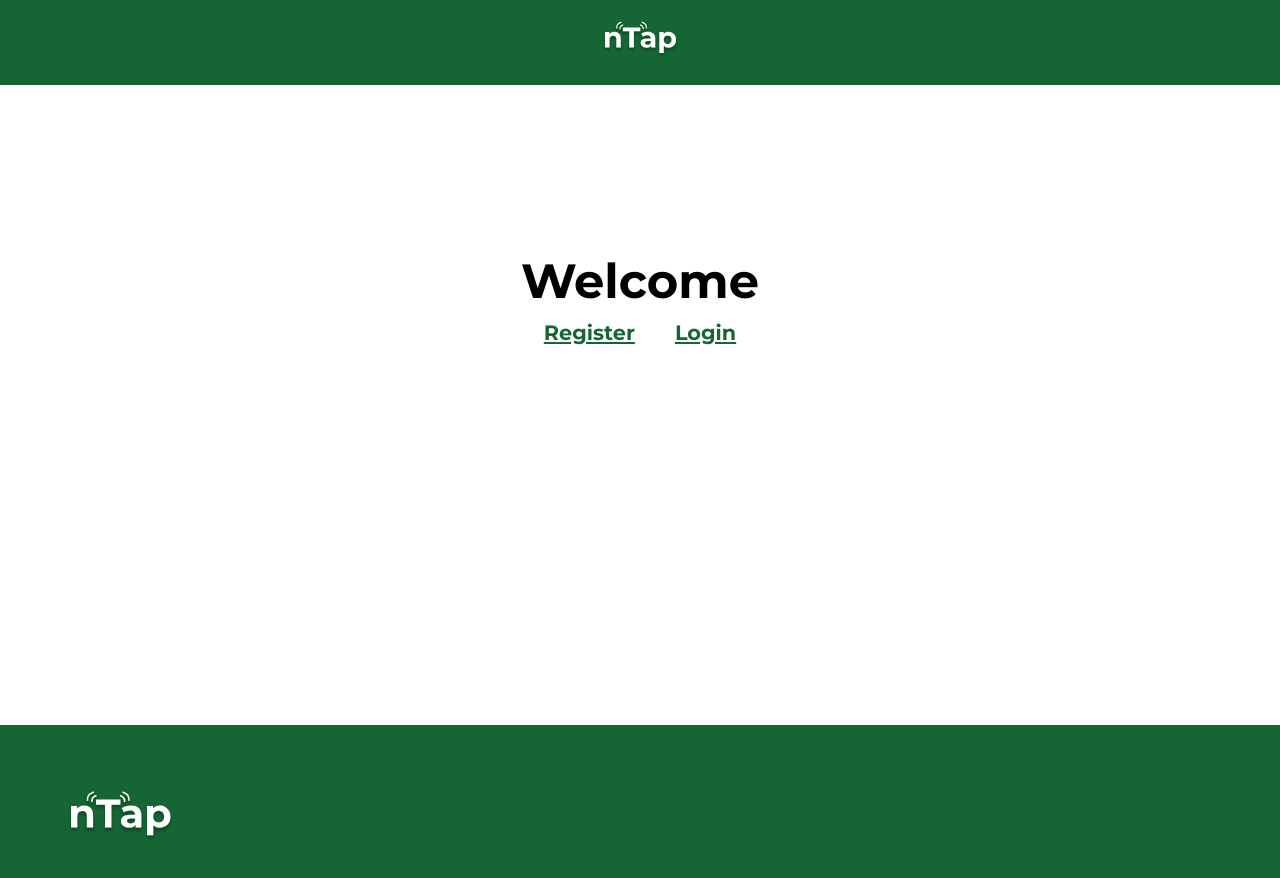
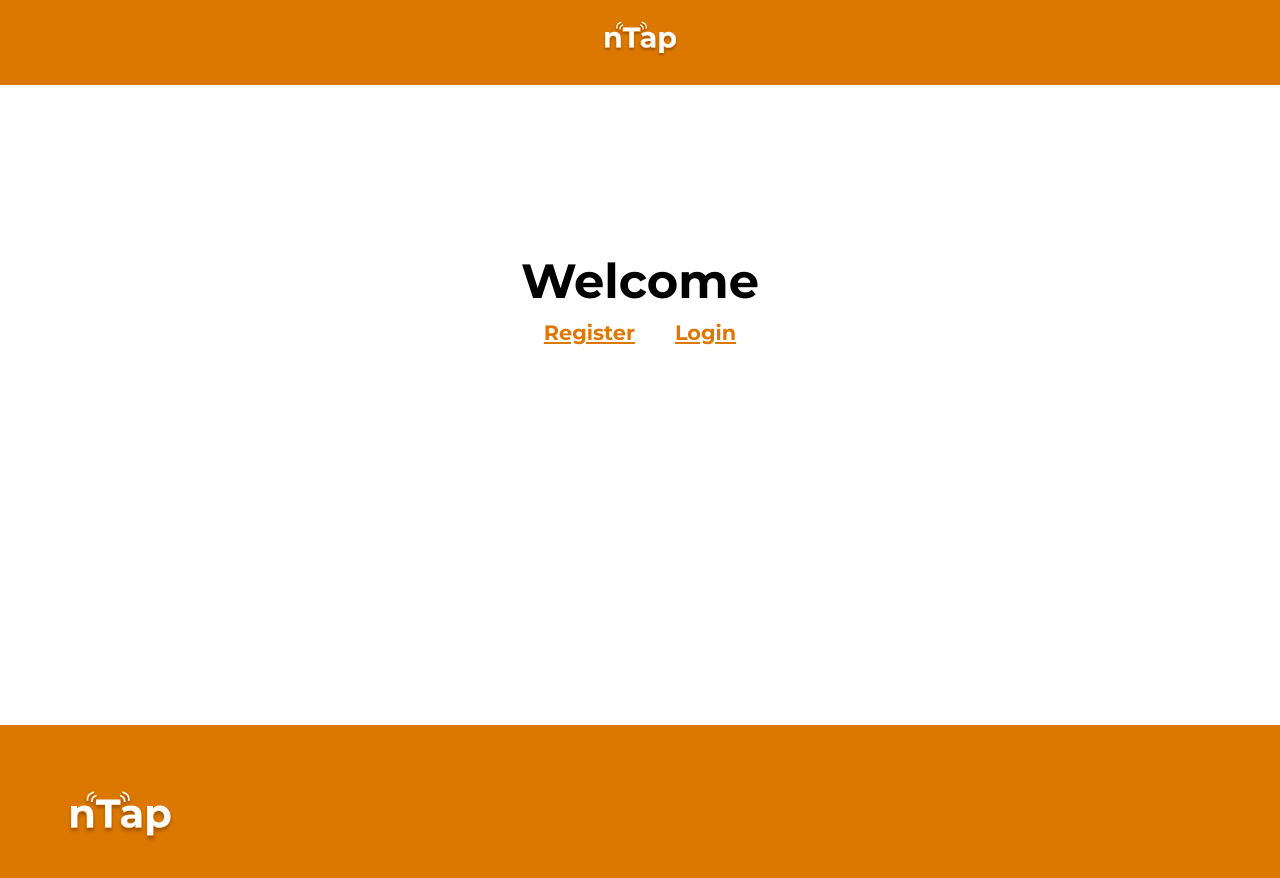
Before and after one commit to KhoiUna/nfc-orange, a Next.js app: page / in a window 1280 px wide. Shown: the top 878 px of the page. Built offline with nearby package versions, Linux system fonts and the light colour scheme.

Commit message:
update primary color

```diff
--- a/components/Logo.tsx
+++ b/components/Logo.tsx
@@ -42,7 +42,7 @@ const Logo = () => (
         filterUnits="userSpaceOnUse"
         color-interpolation-filters="sRGB"
       >
-        <feFlood flood-opacity="0" result="BackgroundImageFix" />
+        <feFlood floodOpacity="0" result="BackgroundImageFix" />
         <feColorMatrix
           in="SourceAlpha"
           type="matrix"
--- a/tailwind.config.js
+++ b/tailwind.config.js
@@ -8,7 +8,7 @@ module.exports = {
   theme: {
     extend: {
       colors: {
-        primary: "rgb(22 101 52)",
+        primary: "#DC7700",
       },
     },
   },
```
